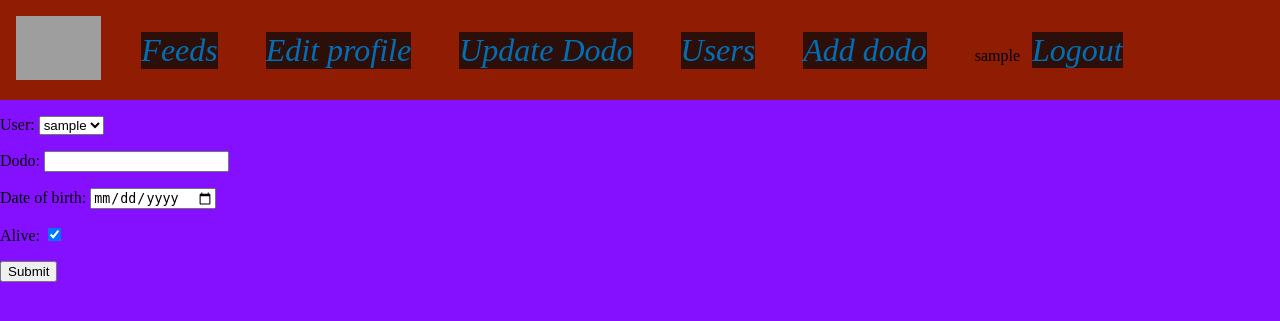
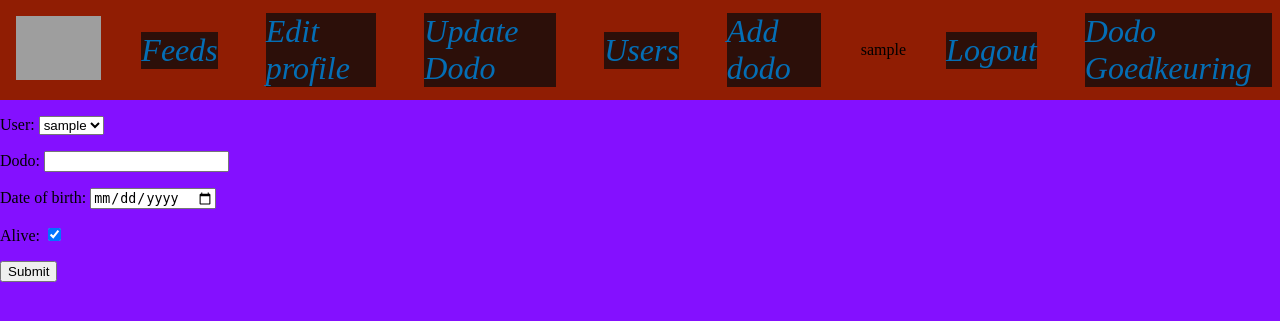
Before and after one commit to RylanRRB/Dodo_Django_Rylan_en_Semih, a Django app: page /add_dodo/ in a window 1280 px wide. Shown: the top 321 px of the page. Run offline with Django 5.2, Linux system fonts and the light colour scheme; the visitor is signed in with stand-in values (Sample User, id 1); data comes from the database, SQL or seed files in the repository; data that the repository does not hold is empty; grey boxes are pictures that could not be loaded.

Commit message:
dodo_goedkeuring toegevoegd

```diff
--- /dev/null
+++ b/dodo/base/templates/base/dodo_goedkeuring.html
@@ -0,0 +1,5 @@
+{% extends "base/base.html" %}
+
+{% block content %}
+<h1> Dit is onze website2 {{ last_name }}</h1>
+{% endblock content %}
--- a/dodo/base/templates/base/menubalk.html
+++ b/dodo/base/templates/base/menubalk.html
@@ -29,15 +29,16 @@
         <a href="/user_info" class="nav-item">Update Dodo</a>
         <a href="/user_list" class="nav-item">Users</a>
         <a href="/add_dodo" class="nav-item">Add dodo</a>
-         <div class="nav-auth">
         {% if user.is_authenticated %}
             <span>{{ user.username }}</span>
             <a href="{% url 'logoutview' %}" class="nav-item">Logout</a>
+            {% if user.is_staff %}
+                <a href="{% url 'dodo_goedkeuring' %}" class="nav-item">Dodo Goedkeuring</a>
+            {% endif %}
         {% else %}
-                <a href="/login" class="nav-item">login</a>
-                <a href="/register" class="nav-item">register</a>
+            <a href="/login" class="nav-item">Login</a>
+            <a href="/register" class="nav-item">Register</a>
         {% endif %}
-         </div>
     </div>
  </body>
 
--- a/dodo/base/urls.py
+++ b/dodo/base/urls.py
@@ -11,5 +11,6 @@ urlpatterns = [
     path("pagina_twee/", views.say_lastname, name = "pagina_twee"),
     path("user_info/", views.user_info, name = "user_info"),
     path("user_list/", views.user_list, name="user_list"),
-    path("add_dodo/", views.add_dodo, name="add_dodo")
+    path("add_dodo/", views.add_dodo, name="add_dodo"),
+    path("dodo_goedkeuring/", views.dodo_goedkeuring, name="dodo_goedkeuring")
 ]
--- a/dodo/base/views.py
+++ b/dodo/base/views.py
@@ -70,3 +70,8 @@ def add_dodo(request):
 
     context = {"form": form}
     return render(request, "base/add_dodo.html", context)
+
+@staff_member_required
+def dodo_goedkeuring(request):
+    context = {"last_name": "Baboelal en Sener"}
+    return render(request, "base/dodo_goedkeuring.html", context)
```
Lines whose indentation alone changed are shown as unchanged.
